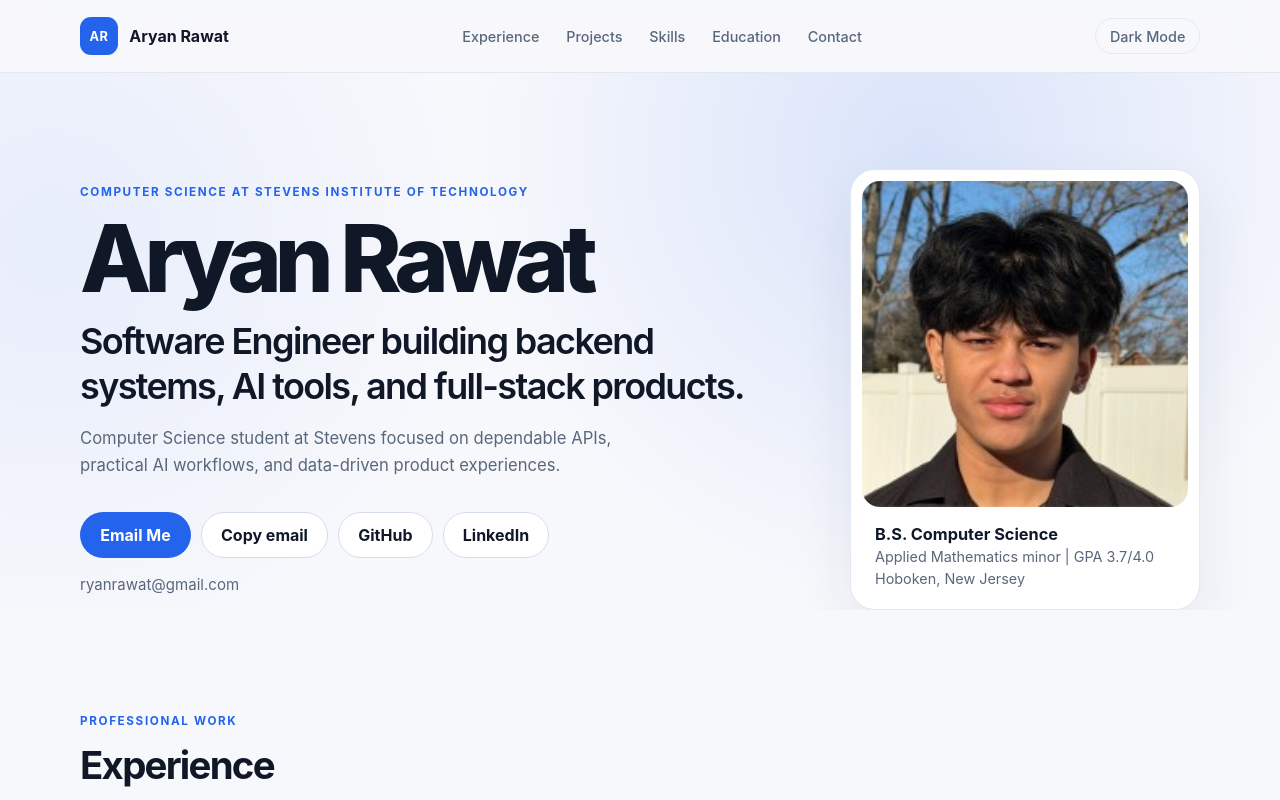
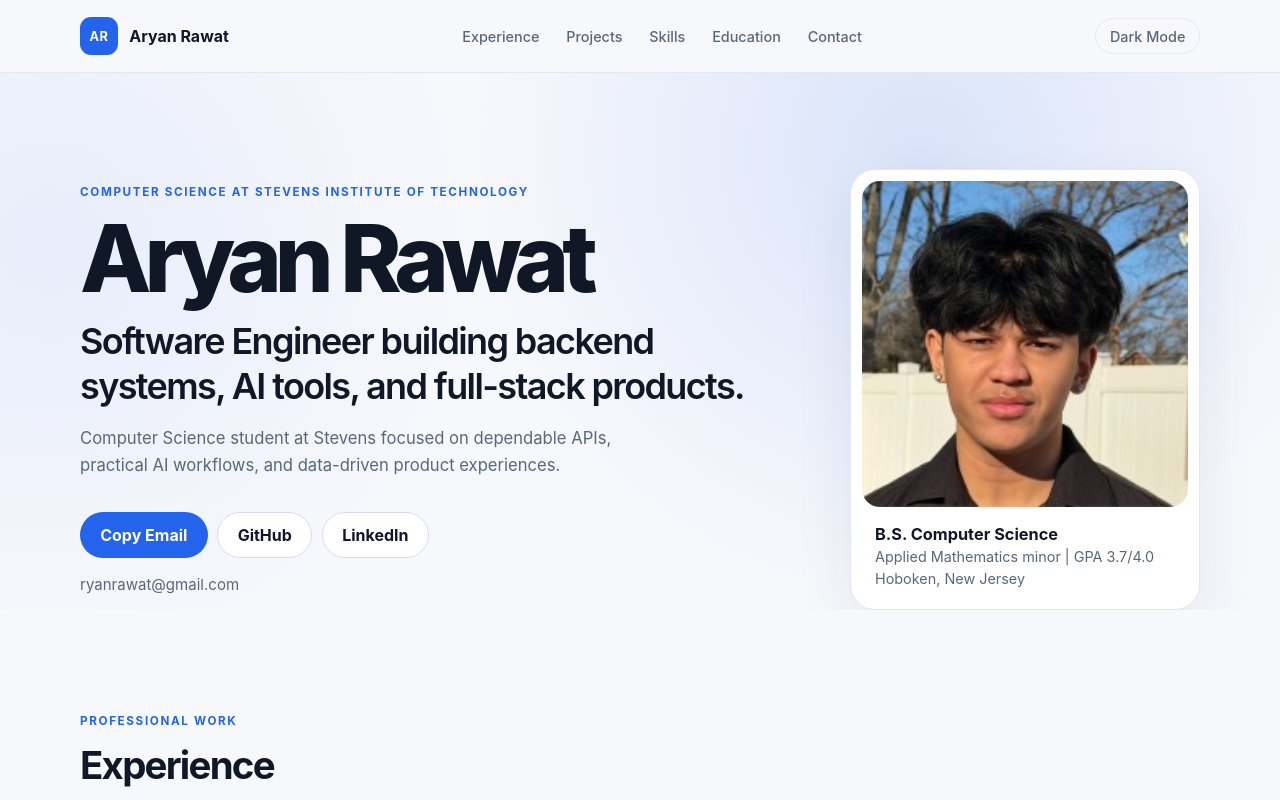
Before and after one commit to jumbomuffin101/Portfolio, a React (Create React App) app: page / in a window 1280 px wide. Shown: the top 800 px of the page. Built offline with nearby package versions, Linux system fonts and the light colour scheme.

Commit message:
update email button

```diff
--- a/src/App.css
+++ b/src/App.css
@@ -210,16 +210,10 @@ p {
 .hero-email-line {
   display: flex;
   align-items: center;
-  gap: 0.75rem;
   min-height: 1.5rem;
   margin-top: 0.9rem;
   color: var(--muted);
   font-size: 0.94rem;
-}
-
-.copy-status {
-  color: var(--accent);
-  font-weight: 650;
 }
 
 .button {
--- a/src/App.js
+++ b/src/App.js
@@ -69,6 +69,46 @@ function LinkButton({ href, children, variant = "primary" }) {
   );
 }
 
+function CopyEmailButton({ variant = "primary" }) {
+  const [copied, setCopied] = useState(false);
+
+  useEffect(() => {
+    if (!copied) return undefined;
+
+    const timeoutId = window.setTimeout(() => setCopied(false), 2000);
+    return () => window.clearTimeout(timeoutId);
+  }, [copied]);
+
+  async function copyEmail() {
+    const email = "ryanrawat@gmail.com";
+
+    try {
+      if (!navigator.clipboard?.writeText) throw new Error("Clipboard unavailable");
+      await navigator.clipboard.writeText(email);
+      setCopied(true);
+      return;
+    } catch {
+      const textArea = document.createElement("textarea");
+      textArea.value = email;
+      textArea.setAttribute("readonly", "");
+      textArea.style.position = "fixed";
+      textArea.style.opacity = "0";
+      document.body.appendChild(textArea);
+      textArea.select();
+
+      const didCopy = document.execCommand?.("copy");
+      document.body.removeChild(textArea);
+      if (didCopy) setCopied(true);
+    }
+  }
+
+  return (
+    <button className={`button button-${variant}`} type="button" onClick={copyEmail}>
+      {copied ? "Copied!" : "Copy Email"}
+    </button>
+  );
+}
+
 function Navbar({ theme, onToggleTheme }) {
   const nextTheme = theme === "dark" ? "light" : "dark";
 
@@ -100,37 +140,6 @@ function Navbar({ theme, onToggleTheme }) {
 }
 
 function Hero() {
-  const [copyStatus, setCopyStatus] = useState("");
-
-  useEffect(() => {
-    if (!copyStatus) return undefined;
-
-    const timeoutId = window.setTimeout(() => setCopyStatus(""), 2000);
-    return () => window.clearTimeout(timeoutId);
-  }, [copyStatus]);
-
-  async function copyEmail() {
-    const email = "ryanrawat@gmail.com";
-
-    try {
-      await navigator.clipboard.writeText(email);
-      setCopyStatus("Copied!");
-      return;
-    } catch {
-      const textArea = document.createElement("textarea");
-      textArea.value = email;
-      textArea.setAttribute("readonly", "");
-      textArea.style.position = "fixed";
-      textArea.style.opacity = "0";
-      document.body.appendChild(textArea);
-      textArea.select();
-
-      const copied = document.execCommand?.("copy");
-      document.body.removeChild(textArea);
-      setCopyStatus(copied ? "Copied!" : "Copy unavailable");
-    }
-  }
-
   return (
     <section className="hero" id="home" aria-labelledby="hero-title">
       <div className="section-shell hero-grid">
@@ -140,18 +149,7 @@ function Hero() {
           <p className="hero-role">{profile.headline}</p>
           <p className="hero-subtitle">{profile.positioning}</p>
           <div className="hero-actions" aria-label="Contact links">
-            <a
-              className="button button-primary"
-              href="https://mail.google.com/mail/?view=cm&fs=1&to=ryanrawat@gmail.com"
-              aria-label="Email Aryan Rawat"
-              target="_blank"
-              rel="noopener noreferrer"
-            >
-              Email Me
-            </a>
-            <button className="button button-secondary" type="button" onClick={copyEmail}>
-              Copy email
-            </button>
+            <CopyEmailButton />
             <LinkButton href={profile.github} variant="secondary">
               GitHub
             </LinkButton>
@@ -161,9 +159,6 @@ function Hero() {
           </div>
           <div className="hero-email-line">
             <span>ryanrawat@gmail.com</span>
-            <span className="copy-status" role="status" aria-live="polite">
-              {copyStatus}
-            </span>
           </div>
         </div>
 
@@ -348,15 +343,7 @@ function ContactPanel() {
         full-stack products.
       </p>
       <div className="contact-actions" aria-label="Contact links">
-        <a
-          className="button button-primary"
-          href="https://mail.google.com/mail/?view=cm&fs=1&to=ryanrawat@gmail.com"
-          target="_blank"
-          rel="noopener noreferrer"
-          aria-label="Email Aryan Rawat from the contact section"
-        >
-          Email Me
-        </a>
+        <CopyEmailButton />
         <LinkButton href={profile.github} variant="secondary">
           GitHub
         </LinkButton>
```
Also changed, not shown: 1 other file (tests, documents, lock files or other folders).
